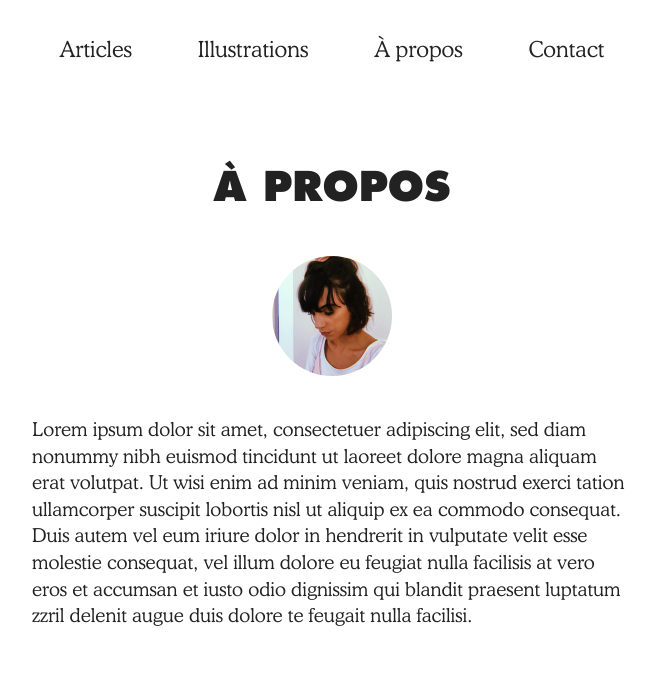
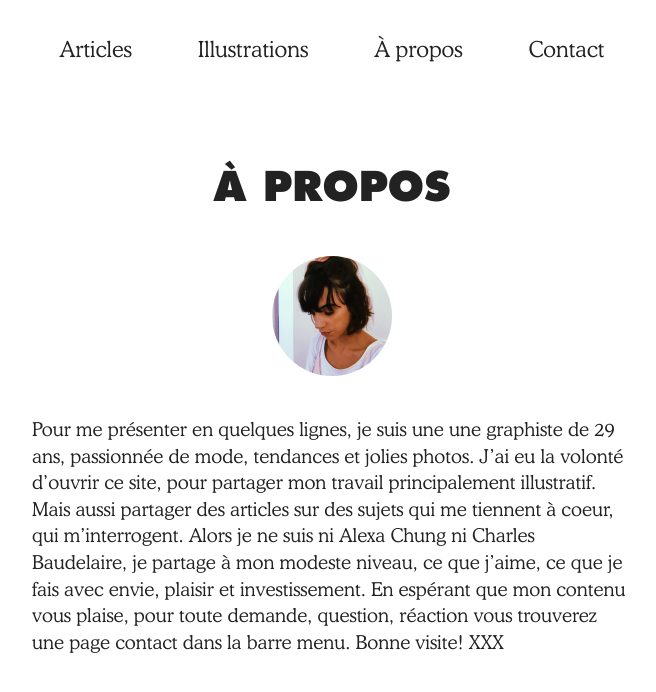
Before and after one commit to yulek-emc/website, a Jekyll site: the page built from about/index.html, in a window 1280 px wide. Shown: the top 692 px of the page, without its empty margins (308-964 px from the left). Built offline with Jekyll 4.4.1, drawn with Linux system fonts in a browser that asks for light colours; a script that is not in the unit is left out.

Commit message:
Update Pages “About”

```diff
--- a/about/index.html
+++ b/about/index.html
@@ -3,12 +3,34 @@ layout: about
 title: about
 profile-pic: /assets/uploads/2018-09-08-12-10-08.189.jpg
 description: >-
-  Lorem ipsum dolor sit amet, consectetuer adipiscing elit, sed diam nonummy
-  nibh euismod tincidunt ut laoreet dolore magna aliquam erat volutpat. Ut wisi
-  enim ad minim veniam, quis nostrud exerci tation ullamcorper suscipit lobortis
-  nisl ut aliquip ex ea commodo consequat. Duis autem vel eum iriure dolor in
-  hendrerit in vulputate velit esse molestie consequat, vel illum dolore eu
-  feugiat nulla facilisis at vero eros et accumsan et iusto odio dignissim qui
-  blandit praesent luptatum zzril delenit augue duis dolore te feugait nulla
-  facilisi.
+  Pour me présenter en quelques lignes, je suis une une graphiste de 29 ans,
+  passionnée de mode, tendances et jolies photos.
+
+
+  J’ai eu la volonté d’ouvrir ce site, pour partager mon travail principalement
+  illustratif. Mais aussi partager des articles sur des sujets qui me tiennent à
+  coeur, qui m’interrogent.
+
+
+
+
+  Alors je ne suis ni Alexa Chung ni Charles Baudelaire, je partage à mon
+  modeste niveau, ce que j’aime, ce que je fais avec envie, plaisir et
+  investissement.
+
+
+
+
+  En espérant que mon contenu vous plaise, pour toute demande, question,
+  réaction vous trouverez une page contact dans la barre menu.
+
+
+
+
+  Bonne visite!
+
+
+
+
+  XXX
 ---
```
